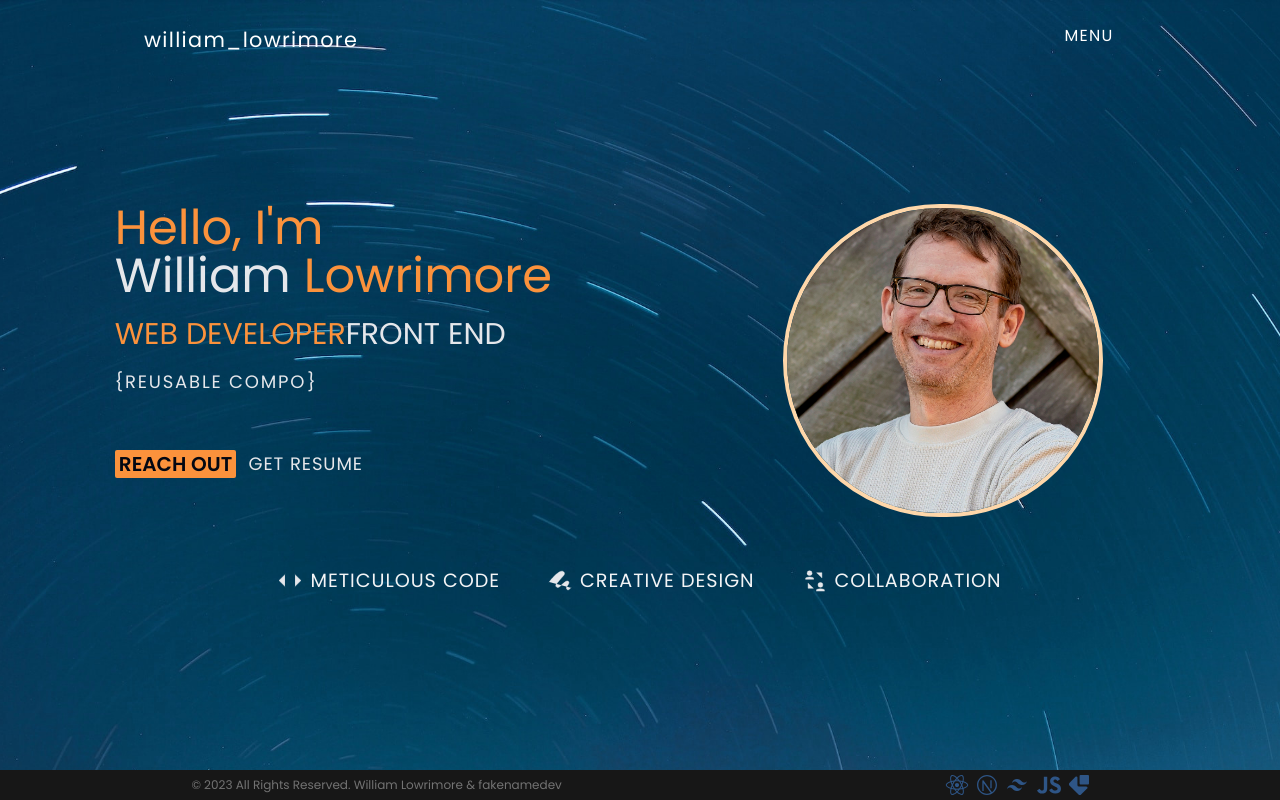
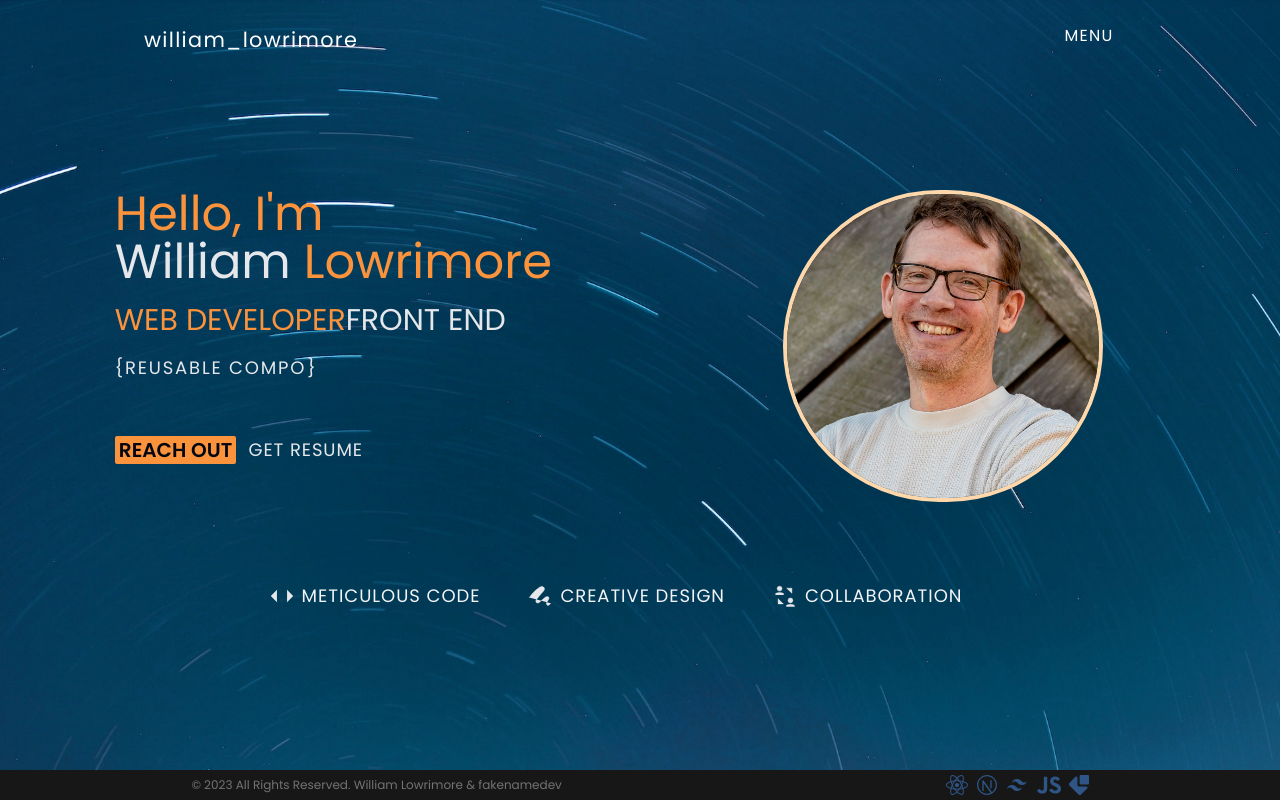
Before and after one commit to wlowrimore/reaxt_port23, a Next.js app: page /components/home in a window 1280 px wide. Built offline with nearby package versions, Linux system fonts and the light colour scheme.

Commit message:
adjusts traits padding on home page

```diff
--- a/app/components/home/page.jsx
+++ b/app/components/home/page.jsx
@@ -75,9 +75,9 @@ const Home = () => {
 
       {/* list of traits */}
       <div className="flex justify-center items-center">
-        <ul className="flex flex-col lg:flex-row lg:space-x-12 lg:pt-12 justify-center items-center pt-6 text-[1.2rem] tracking-wider text-gray-100 leading-relaxed uppercase">
+        <ul className="flex flex-col md:flex-row md:space-x-12 md:pt-16 xl:pt-20 md:pr-12 justify-center items-center pt-6 text-[1.2rem] tracking-wider text-gray-100 leading-relaxed uppercase">
           <Fade cascade direction="left" damping={1} triggerOnce="true">
-            <li className="flex">
+            <li className="flex md:text-sm xl:text-lg">
               <Image
                 priority
                 src={CodeIcon}
@@ -90,7 +90,7 @@ const Home = () => {
             </li>
           </Fade>
           <Fade cascade direction="right" damping={1} triggerOnce="true">
-            <li className="flex">
+            <li className="flex md:text-sm xl:text-lg">
               <Image
                 priority
                 src={DesignIcon}
@@ -103,7 +103,7 @@ const Home = () => {
             </li>
           </Fade>
           <Fade cascade direction="left" damping={0.3} triggerOnce="true">
-            <li className="flex">
+            <li className="flex md:text-sm xl:text-lg">
               <Image
                 priority
                 src={TeamIcon}
```
